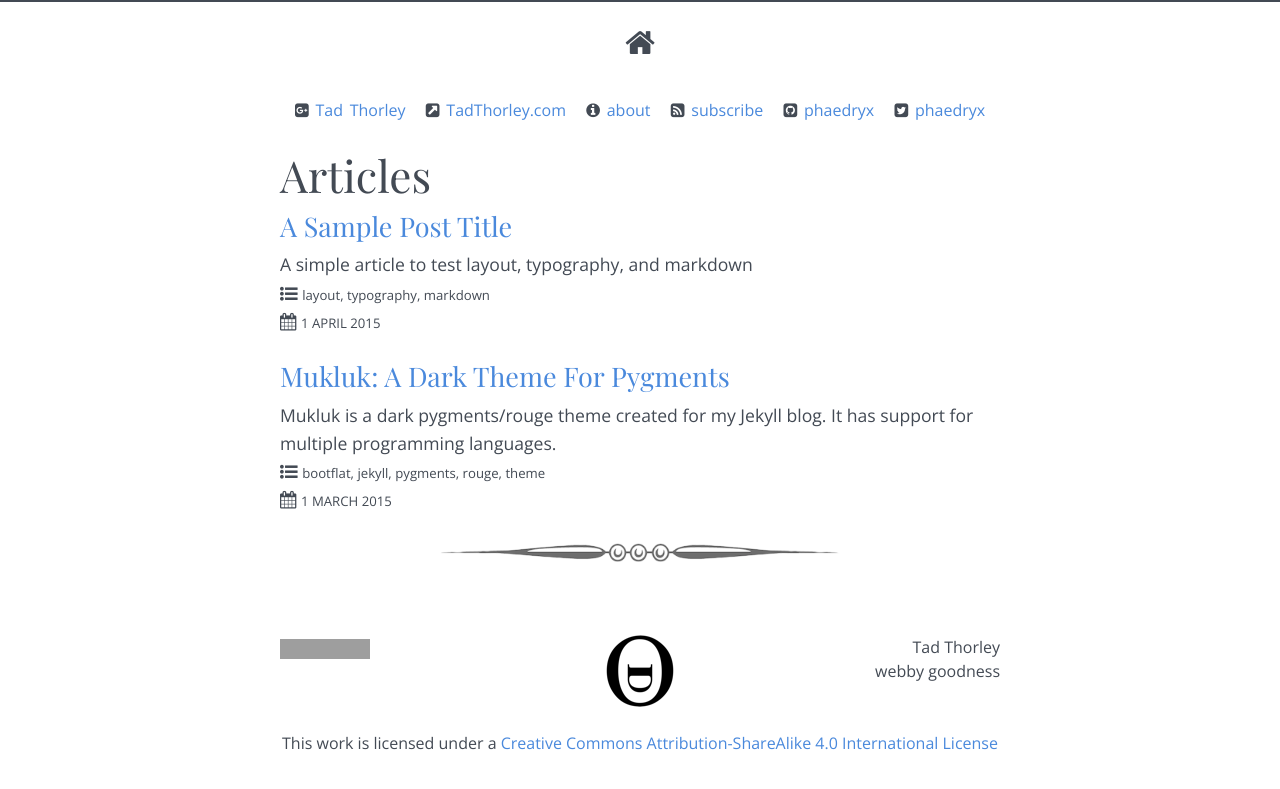
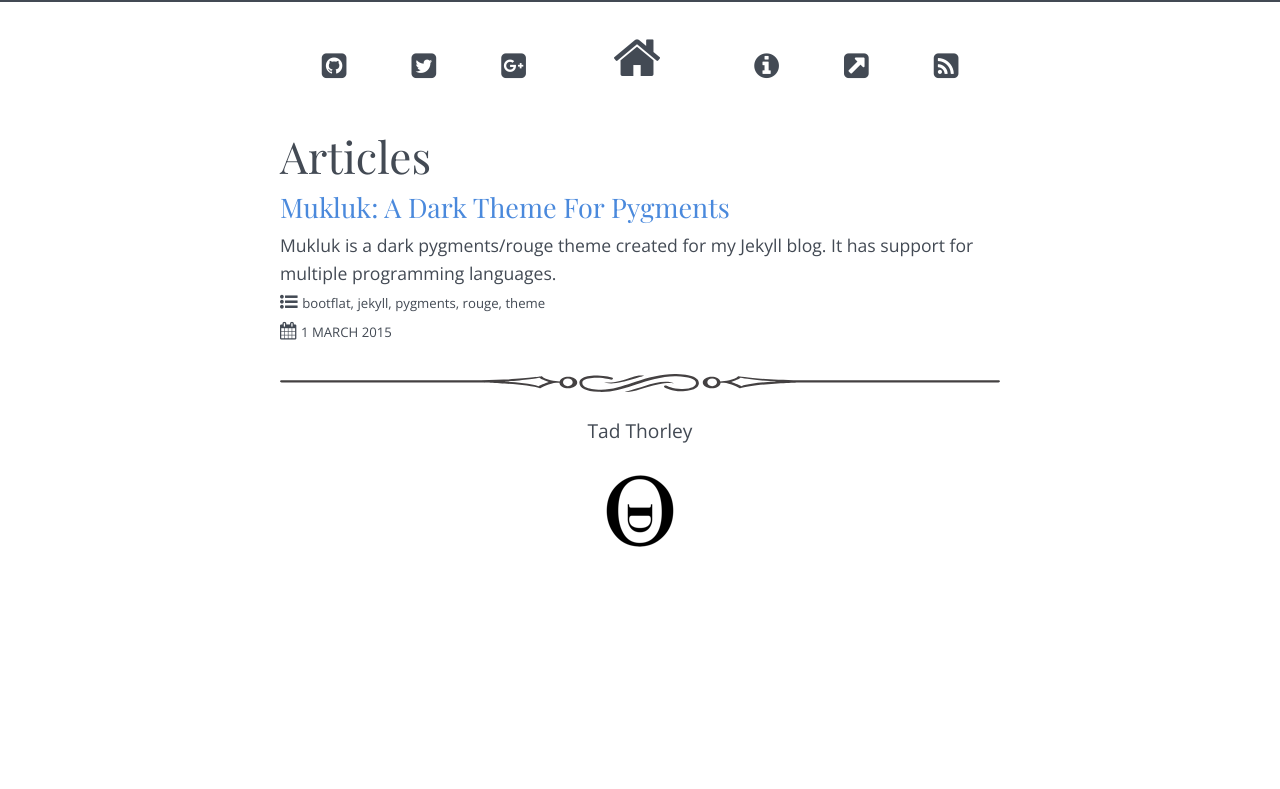
Before and after one commit to phaedryx/phaedryx.github.io, a Jekyll site: the page built from index.html, in a window 1280 px wide. Shown: the top 789 px of the page. Built offline with Jekyll 4.4.1, drawn with Linux system fonts in a browser that asks for light colours; nearby versions of some CDN libraries; grey boxes are pictures that could not be loaded.

Commit message:
cleaner still

```diff
--- a/_includes/footer.html
+++ b/_includes/footer.html
@@ -1,33 +1,15 @@
+<div class="row">
+  <div class="small-12 columns center">
+    <img src="/assets/flourish.svg" />
+  </div>
+</div>
+<br>
 <div id="footer" class="row">
   <div class="small-12 columns center">
-    <img src="/assets/flourish.png" width="400"/>
+    Tad Thorley<br>
+    <br>
+    <a href="/"><img src="/assets/logo.png" /></a>
   </div>
 </div>
 <br>
 <br>
-<br>
-<div class="row">
-  <div class="small-5 columns">
-    <a rel="license" href="http://creativecommons.org/licenses/by-sa/4.0/">
-      <img alt="Creative Commons License" style="border-width:0" src="https://i.creativecommons.org/l/by-sa/4.0/88x31.png" />
-    </a>
-  </div>
-  <div class="small-2 columns center">
-    <a href="/"><img src="/assets/logo.png" /></a>
-  </div>
-  <div class="small-5 columns right">
-    {{ site.author }}<br>
-    {{ site.description }}
-  </div>
-</div>
-<br>
-<div class="row">
-  <div class="small-12 columns center small">
-    This work is licensed under a
-    <a rel="license" href="http://creativecommons.org/licenses/by-sa/4.0/">
-      Creative Commons Attribution-ShareAlike 4.0 International License
-    </a>
-  </div>
-</div>
-<br>
-<br>
--- a/_includes/header.html
+++ b/_includes/header.html
@@ -1,5 +1,25 @@
 <div class="row">
   <div id="nav" class="small-12 columns center">
-    <a href="/"><i class="fa fa-home"></i></a>
+    <a href="https://github.com/{{ site.github_username }}" title="github profile">
+      <i class="fa fa-github-square"></i>
+    </a>
+    <a href="https://twitter.com/{{ site.twitter_username }}" title="twitter profile">
+      <i class="fa fa-twitter-square"></i>
+    </a>
+    <a href="https://plus.google.com/+TadThorley" title="google plus profile">
+      <i class="fa fa-google-plus-square"></i>
+    </a>
+    <a class="home" href="/" title="home">
+      <i class="fa fa-home"></i>
+    </a>
+    <a href="#" title="about">
+      <i class="fa fa-info-circle"></i>
+    </a>
+    <a href="http://tadthorley.com/" title="tadthorley.com">
+      <i class="fa fa-external-link-square"></i>
+    </a>
+    <a href="{{ "/feed.xml" | prepend: site.baseurl }}" title="rss feed">
+      <i class="fa fa-rss-square"></i>
+    </a>
   </div>
 </div>
--- a/_layouts/post.html
+++ b/_layouts/post.html
@@ -15,5 +15,11 @@ layout: default
 <div class="row">
   <div class="small-12 columns">
     {{ content }}
+    <br>
+    This work is licensed under a
+    <a rel="license" href="http://creativecommons.org/licenses/by-sa/4.0/">
+      Creative Commons Attribution-ShareAlike 4.0 International License
+    </a><br>
+    <br>
   </div>
 </div>
--- a/_posts/2015-04-01-sample-article.md
+++ /dev/null
@@ -1,44 +0,0 @@
----
-layout: post
-title:  "A Sample Post Title"
-date:   2015-04-01
-summary: A simple article to test layout, typography, and markdown
-categories: layout typography markdown
----
-
-Lorem ipsum dolor sit amet, consectetur adipiscing elit. Duis non risus tellus.
-Morbi porta pretium ante id pharetra. Etiam vitae ultrices mi. Morbi et eros in
-elit elementum placerat. Sed at nisi iaculis, vestibulum leo in, gravida nulla.
-Fusce congue dui ut justo elementum congue. Morbi ultrices eu risus vel dapibus.
-Vestibulum volutpat id velit a tempus. Vestibulum nisi orci, dignissim at risus
-at, bibendum lacinia ante. Proin convallis justo tellus, in ornare enim aliquet
-eget. Etiam turpis justo, vehicula semper enim id, aliquet ultrices sem.
-Phasellus *sapien* turpis, rutrum ut semper in, **dapibus** in lectus.
-
-Cras imperdiet tempus convallis. Donec tincidunt, turpis tincidunt tempor
-
-> If you could kick the person in the pants responsible for most of your trouble, you wouldn't sit for a month.
->
-> -- Theodore Roosevelt
-
-eget neque. Aliquam convallis commodo ex, auctor gravida erat tristique vitae.
-
-  * Apple
-  * Banana
-  * Pear
-
-Fusce mollis ornare condimentum. Pellentesque sagittis egestas nibh, in ornare
-urna rutrum vel. Donec ut finibus ante, a pellentesque ex.
-
-## Subheading
-Nunc dapibus `pretium` efficitur. Suspendisse maximus urna elit, vitae laoreet
-nulla consectetur euismod. Duis ac tellus sapien. Integer bibendum, arcu mollis
-porta hendrerit, urna massa tristique lacus, placerat lacinia metus massa nec
-metus. Sed maximus est sed cursus dapibus. Donec pretium mi odio, vitae gravida
-neque aliquam et. Suspendisse blandit libero ut faucibus lobortis. Duis
-fringilla ante non nunc vestibulum ullamcorper. Nulla massa sem, condimentum
-vel leo at, egestas tempor mauris. Nulla sodales justo sed augue consequat
-dictum. Morbi sed dictum ex. Phasellus suscipit vel `mauris` non faucibus.
-
-### Sub-sub Heading
-Pellentesque sit amet tellus nunc. Sed sed sapien interdum, lobortis dolor at, vulputate lacus. Nunc tincidunt nulla vel orci ultrices cursus. Morbi libero sem, cursus pharetra semper [dignissim](http://example.com), tincidunt eu nisi. Pellentesque habitant morbi tristique senectus et netus et malesuada fames ac turpis egestas. Vestibulum hendrerit molestie eleifend. Suspendisse ligula nunc, scelerisque vitae tortor eu, tincidunt euismod enim. Integer vehicula arcu ipsum, nec cursus mauris bibendum vitae. Nam sollicitudin est libero, sit amet porta magna efficitur posuere. Suspendisse placerat vestibulum aliquet. Nam nec sapien suscipit, interdum nisi at, consectetur libero. Curabitur lobortis mollis feugiat. Etiam rutrum vehicula tellus, eget volutpat mi molestie in. Mauris ultrices pretium urna, non aliquet nunc vehicula vitae. Curabitur et laoreet augue, ut varius lorem. Praesent in purus in risus vehicula laoreet.
--- a/foundation/_scss/customization.scss
+++ b/foundation/_scss/customization.scss
@@ -9,12 +9,18 @@ body {
   margin-bottom: 2em;
   a {
     padding: 1em;
-    font-size: 2rem;
+    font-size: 1.8rem;
     color: $gray6;
+  }
+  a.home {
+    font-size: 3.2rem;
   }
   a:hover {
     color: $blue-jeans;
   }
+}
+#footer {
+  font-size: 1.2rem;
 }
 .date {
   text-transform: uppercase;
--- a/index.html
+++ b/index.html
@@ -2,14 +2,6 @@
 layout: default
 title: Main
 ---
-<div class="small-12 columns fulljustify">
-  <i class="fa fa-google-plus-square"></i> <a href="https://plus.google.com/+TadThorley">Tad Thorley</a>&nbsp;&nbsp;
-  <i class="fa fa-external-link-square"></i> <a href="http://tadthorley.com/">TadThorley.com</a>&nbsp;&nbsp;
-  <i class="fa fa-info-circle"></i> <a href="#">about</a>&nbsp;&nbsp;
-  <i class="fa fa-rss-square"></i> <a href="{{ "/feed.xml" | prepend: site.baseurl }}">subscribe</a>&nbsp;&nbsp;
-  <i class="fa fa-github-square"></i> <a href="https://github.com/{{ site.github_username }}">{{ site.github_username}}</a>&nbsp;&nbsp;
-  <i class="fa fa-twitter-square"></i> <a href="https://twitter.com/{{ site.twitter_username }}">{{ site.twitter_username }}</a>
-</div>
 <div class="row">
   <div class="small-12 columns">
     <h1>Articles</h1>
```
Also changed, not shown: assets/flourish.png, assets/flourish.svg (added), 8 other files.
